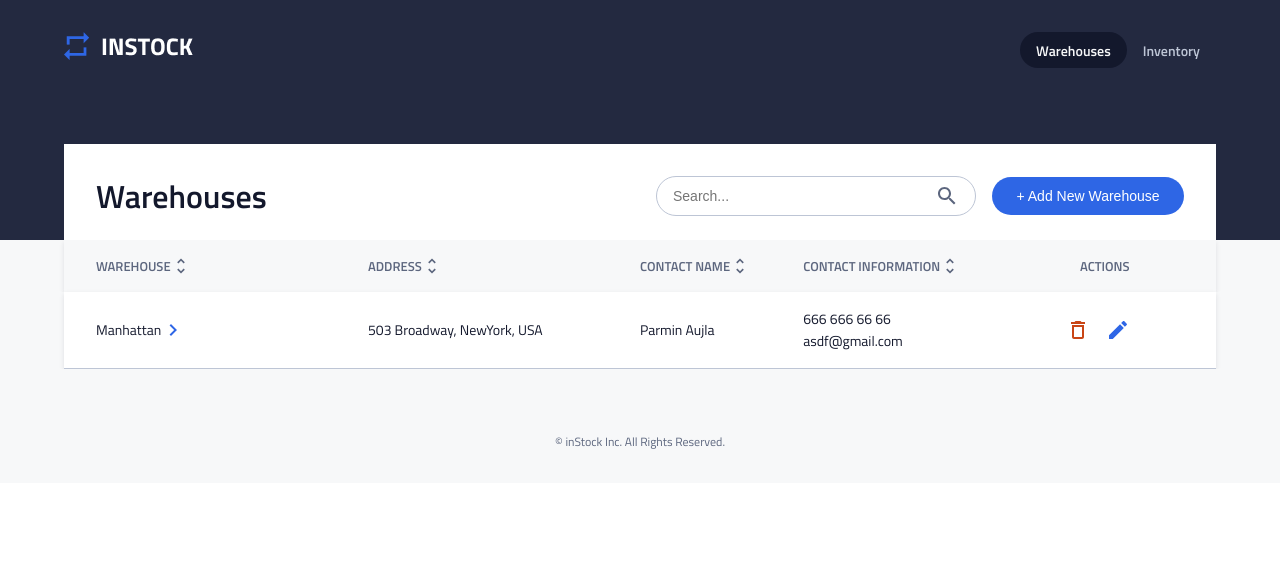
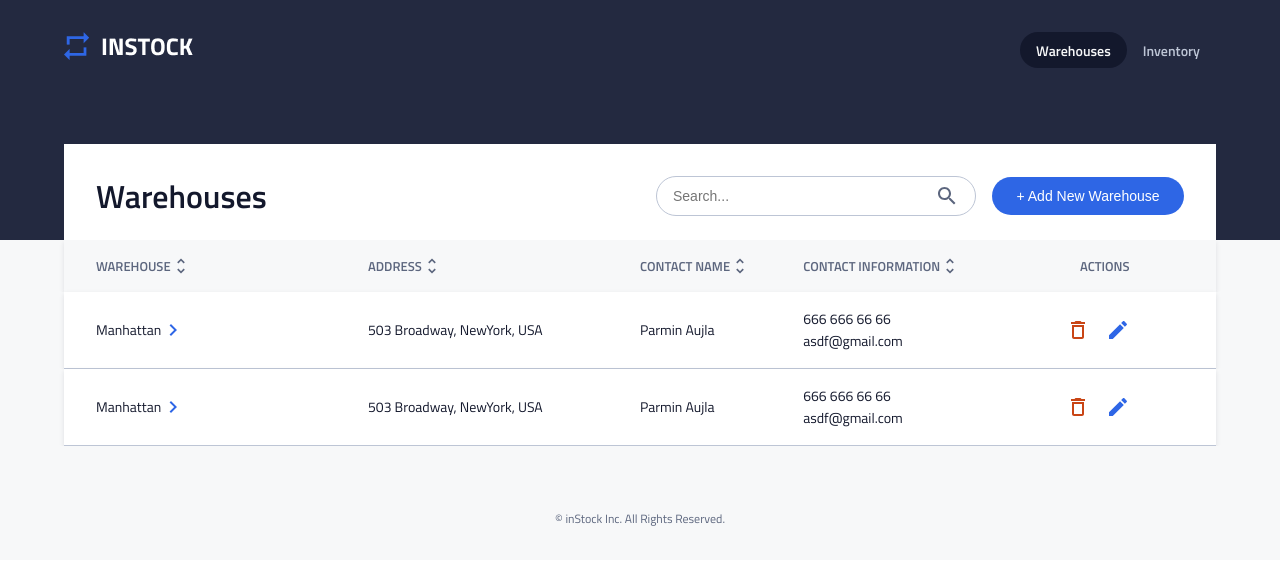
Before and after one commit to jacky-ui/InStock-BrainStation-Client, a React (Create React App) app: page / in a window 1280 px wide. Shown: the top 564 px of the page. Built offline with nearby package versions, Linux system fonts and the light colour scheme.

Commit message:
styling done

```diff
--- a/src/pages/WarehousePage/WarehousePage.js
+++ b/src/pages/WarehousePage/WarehousePage.js
@@ -93,6 +93,43 @@ class WarehousePage extends Component {
             </div>
           </article>
         </div>
+        <div className="warehouses__card-wrapper">
+          <article className="warehouses__card">
+            {/* <div className="warehouses__mobile-helper"> */}
+            <div className="warehouses__city-container">
+              <p className="warehouses__alt-text--mobile">WAREHOUSE</p>
+              <div className="warehouses__chevron-container">
+                <p className="warehouses__link warehouses__copy">Manhattan</p>
+                <img src={Chevron} alt="" />
+              </div>
+            </div>
+            <div className="warehouses__address-container">
+              <p className="warehouses__alt-text--mobile">ADDRESS</p>
+              <p className="warehouses__copy">
+                503 Broadway,
+                <br className="warehouses__break"/> NewYork, USA
+              </p>
+            </div>
+            <div className="warehouses__name-container">
+              <p className="warehouses__alt-text--mobile">CONTACT NAME</p>
+              <p className="warehouses__copy">Parmin Aujla</p>
+            </div>
+            <div className="warehouses__info-container">
+              <p className="warehouses__alt-text--mobile">
+                CONTACT INFORMATION
+              </p>
+              <p className="warehouses__copy">
+                666 666 66 66 <br className="warehouses__break"/>
+                asdf@gmail.com
+              </p>
+            </div>
+            {/* </div> */}
+            <div className="warehouses__btn-container">
+              <img src={Trash} alt="" className="warehouses__icon" />
+              <img src={Pen} alt="" className="warehouses__icon" />
+            </div>
+          </article>
+        </div>
       </div>
     );
   }
```
